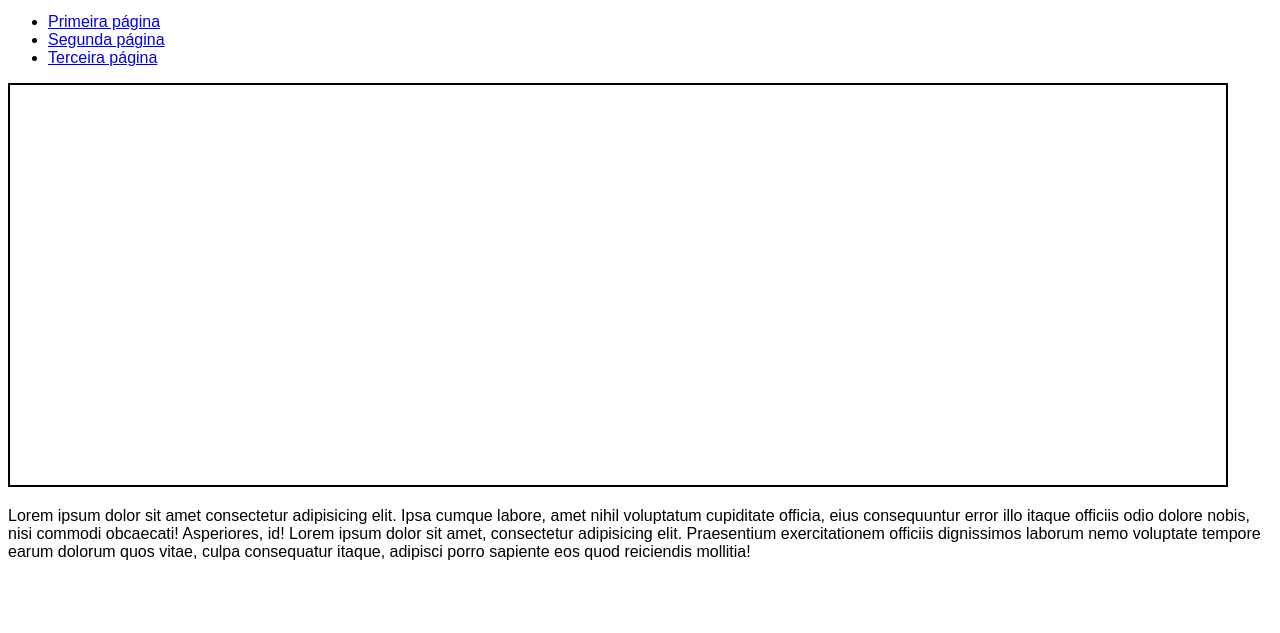
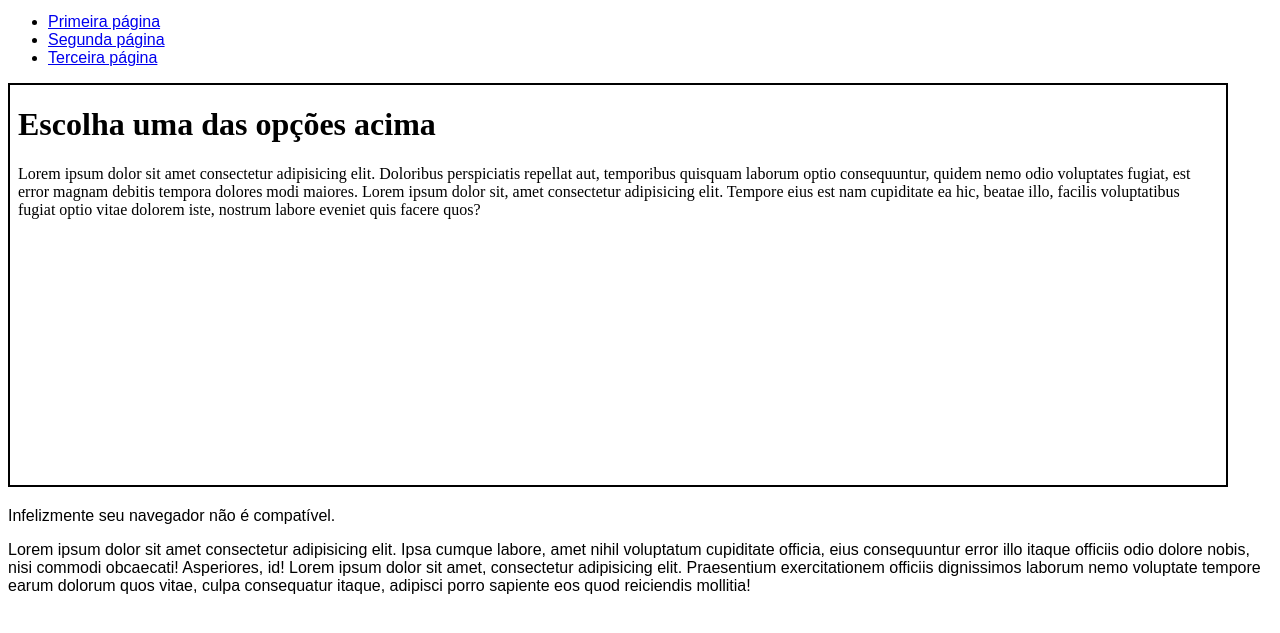
Before and after one commit to yasbatistae/html-css, a plain HTML site: page Exercícios/ex024/iframe003.html in a window 1280 px wide. Shown: the part 137-770 px from the top of the page. Drawn offline with Linux system fonts and the light colour scheme.

Commit message:
iframe003

```diff
--- a/Exercícios/ex024/iframe003.html
+++ b/Exercícios/ex024/iframe003.html
@@ -28,7 +28,7 @@
         <li><a href="paginas extras/pag003.html" target="frame">Terceira página</a></li>
     </ul>
 
-    <iframe id="tela" name="frame" src="" frameborder="0">
+    <iframe id="tela" name="frame" srcdoc="<h1>Escolha uma das opções acima</h1><p> Lorem ipsum dolor sit amet consectetur adipisicing elit. Doloribus perspiciatis repellat aut, temporibus quisquam laborum optio consequuntur, quidem nemo odio voluptates fugiat, est error magnam debitis tempora dolores modi maiores. Lorem ipsum dolor sit, amet consectetur adipisicing elit. Tempore eius est nam cupiditate ea hic, beatae illo, facilis voluptatibus fugiat optio vitae dolorem iste, nostrum labore eveniet quis facere quos?</p><img scr='imagens/cursoemvideo-logo.png'>"></iframe>
         <p>Infelizmente seu navegador não é compatível.</p>
     </iframe>
 
```
Also changed, not shown: Exercícios/ex024/imagens/cursoemvideo-logo.png (added).
